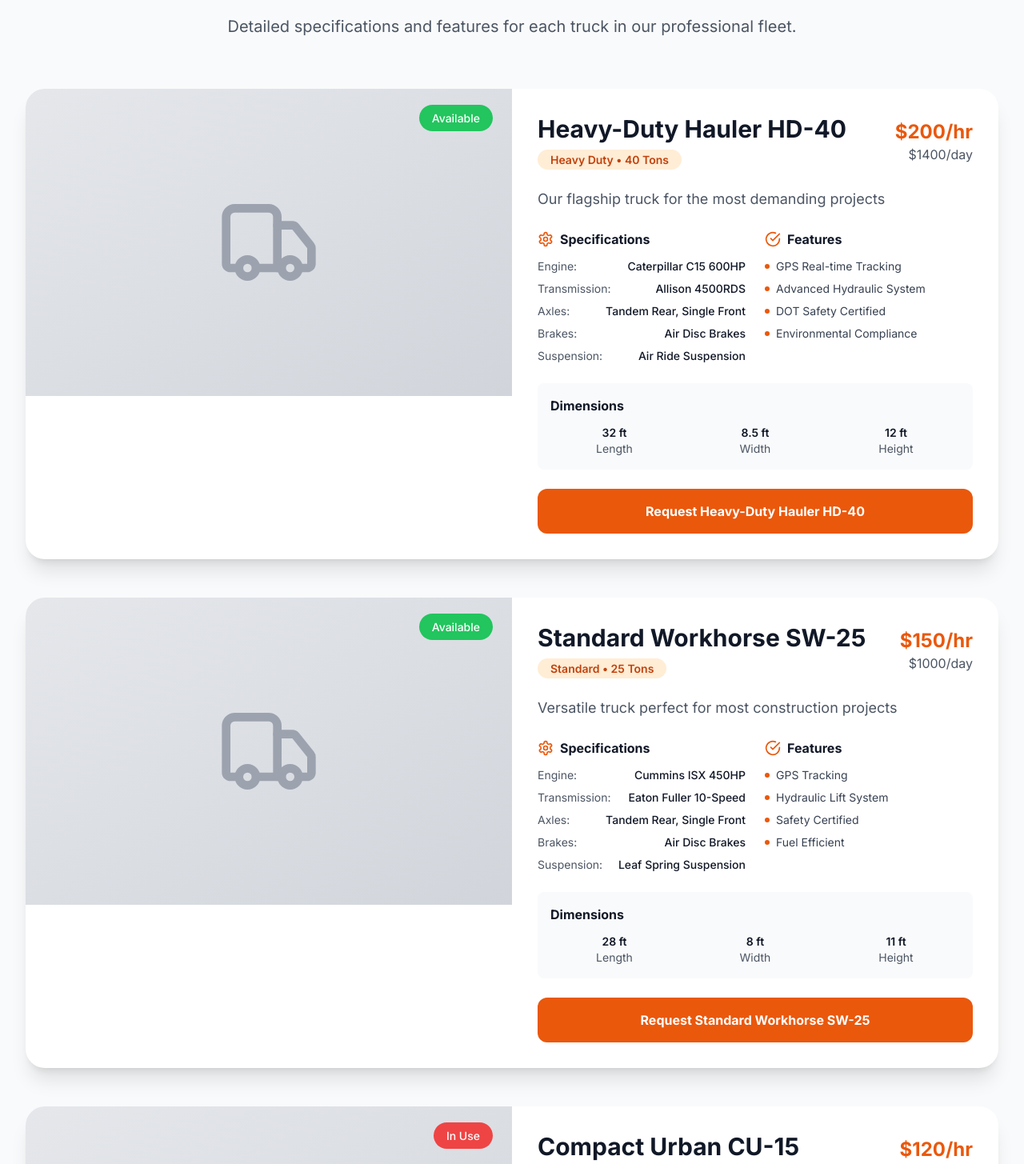
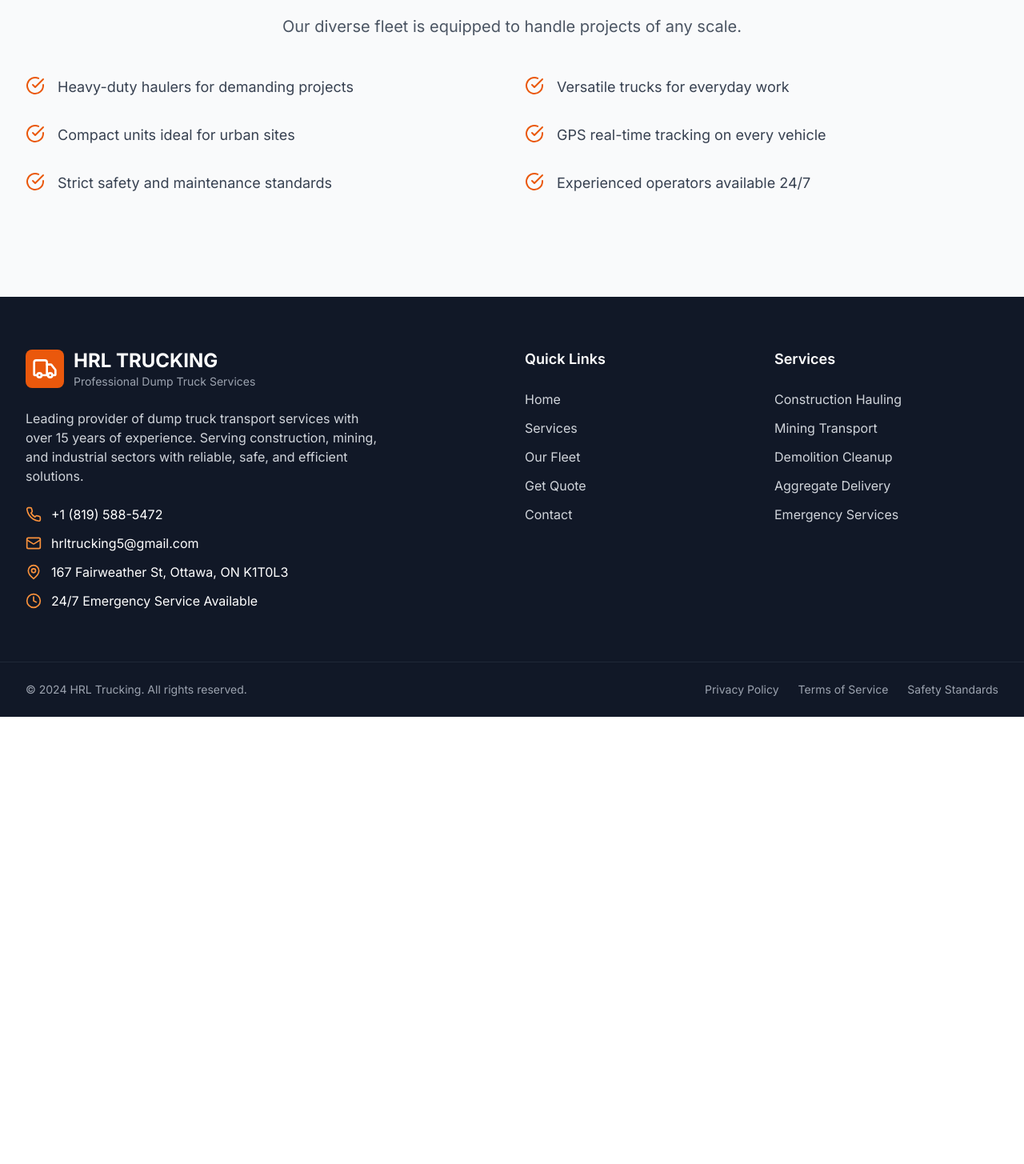
Before and after one commit to Parmjot23/HRL-Trucking, a React (Vite) app: page /fleet in a window 1280 px wide. Shown: the part 1141-2596 px from the top of the page at 80% size. After the commit the page ends 2037 px from the top, so only its background shows below. Built offline with nearby package versions, Linux system fonts and the light colour scheme.

Commit message:
Simplify fleet page with highlights

```diff
--- a/src/pages/FleetPage.tsx
+++ b/src/pages/FleetPage.tsx
@@ -1,97 +1,17 @@
 import React from 'react';
 import { motion } from 'framer-motion';
-import { Truck, Gauge, Weight, Shield, Settings, CheckCircle } from 'lucide-react';
+import { Truck, Gauge, Weight, Shield, CheckCircle } from 'lucide-react';
 
 const FleetPage: React.FC = () => {
-  const trucks = [
-    {
-      name: 'Heavy-Duty Hauler HD-40',
-      capacity: '40 Tons',
-      category: 'Heavy Duty',
-      description: 'Our flagship truck for the most demanding projects',
-      specifications: {
-        engine: 'Caterpillar C15 600HP',
-        transmission: 'Allison 4500RDS',
-        axles: 'Tandem Rear, Single Front',
-        brakes: 'Air Disc Brakes',
-        suspension: 'Air Ride Suspension'
-      },
-      features: [
-        'GPS Real-time Tracking',
-        'Advanced Hydraulic System',
-        'DOT Safety Certified',
-        'Environmental Compliance',
-        'Emergency Communication',
-        'Load Monitoring System'
-      ],
-      dimensions: {
-        length: '32 ft',
-        width: '8.5 ft',
-        height: '12 ft'
-      },
-      available: true,
-      hourlyRate: 200,
-      dailyRate: 1400
-    },
-    {
-      name: 'Standard Workhorse SW-25',
-      capacity: '25 Tons',
-      category: 'Standard',
-      description: 'Versatile truck perfect for most construction projects',
-      specifications: {
-        engine: 'Cummins ISX 450HP',
-        transmission: 'Eaton Fuller 10-Speed',
-        axles: 'Tandem Rear, Single Front',
-        brakes: 'Air Disc Brakes',
-        suspension: 'Leaf Spring Suspension'
-      },
-      features: [
-        'GPS Tracking',
-        'Hydraulic Lift System',
-        'Safety Certified',
-        'Fuel Efficient',
-        'Easy Loading',
-        'Weather Protection'
-      ],
-      dimensions: {
-        length: '28 ft',
-        width: '8 ft',
-        height: '11 ft'
-      },
-      available: true,
-      hourlyRate: 150,
-      dailyRate: 1000
-    },
-    {
-      name: 'Compact Urban CU-15',
-      capacity: '15 Tons',
-      category: 'Compact',
-      description: 'Perfect for urban projects and tight spaces',
-      specifications: {
-        engine: 'Cummins ISB 300HP',
-        transmission: 'Allison 2500HS',
-        axles: 'Single Rear, Single Front',
-        brakes: 'Hydraulic Disc Brakes',
-        suspension: 'Coil Spring Suspension'
-      },
-      features: [
-        'Compact Design',
-        'Low Emissions',
-        'Precision Control',
-        'Urban Certified',
-        'Noise Reduction',
-        'Maneuverability'
-      ],
-      dimensions: {
-        length: '24 ft',
-        width: '7.5 ft',
-        height: '10 ft'
-      },
-      available: false,
-      hourlyRate: 120,
-      dailyRate: 800
-    }
+  const fleetHighlights = [
+    'Heavy-duty haulers for demanding projects',
+    'Versatile trucks for everyday work',
+    'Compact units ideal for urban sites',
+    'GPS real-time tracking on every vehicle',
+    'Strict safety and maintenance standards',
+    'Experienced operators available 24/7'
   ];
+
 
   const fleetStats = [
     { icon: Truck, label: 'Total Trucks', value: '150+', color: 'bg-blue-500' },
@@ -149,7 +69,7 @@ const FleetPage: React.FC = () => {
         </div>
         </section>
 
-      {/* Truck Showcase */}
+        {/* Fleet Highlights */}
         <section className="section-padding bg-gray-50">
           <div className="container-custom">
             <motion.div
@@ -157,129 +77,34 @@ const FleetPage: React.FC = () => {
               whileInView={{ opacity: 1, y: 0 }}
               transition={{ duration: 0.8 }}
               viewport={{ once: true }}
-            className="text-center mb-16"
+              className="text-center mb-12"
             >
               <h2 className="text-4xl md:text-5xl font-black text-gray-900 mb-6">
-              Truck <span className="text-gradient">Specifications</span>
+                Fleet <span className="text-gradient">Overview</span>
               </h2>
               <p className="text-xl text-gray-600 max-w-3xl mx-auto">
-              Detailed specifications and features for each truck in our professional fleet.
+                Our diverse fleet is equipped to handle projects of any scale.
               </p>
             </motion.div>
 
-          <div className="space-y-12">
-            {trucks.map((truck, index) => (
+            <div className="grid md:grid-cols-2 gap-8">
+              {fleetHighlights.map((item, idx) => (
                 <motion.div
-                key={index}
-                initial={{ opacity: 0, y: 30 }}
+                  key={idx}
+                  initial={{ opacity: 0, y: 20 }}
                   whileInView={{ opacity: 1, y: 0 }}
-                transition={{ duration: 0.6, delay: index * 0.1 }}
+                  transition={{ duration: 0.6, delay: idx * 0.1 }}
                   viewport={{ once: true }}
-                className="bg-white rounded-3xl shadow-xl overflow-hidden"
+                  className="flex items-start space-x-4"
                 >
-                <div className="grid grid-cols-1 lg:grid-cols-2">
-                  {/* Truck Image */}
-                  <div className="relative h-96 bg-gradient-to-br from-gray-200 to-gray-300 flex items-center justify-center">
-                    <Truck className="h-32 w-32 text-gray-400" />
-                    <div className="absolute top-6 right-6">
-                      {truck.available ? (
-                        <span className="bg-green-500 text-white px-4 py-2 rounded-full text-sm font-medium">
-                          Available
-                        </span>
-                      ) : (
-                        <span className="bg-red-500 text-white px-4 py-2 rounded-full text-sm font-medium">
-                          In Use
-                        </span>
-                      )}
-                    </div>
-                  </div>
-
-                  {/* Truck Details */}
-                  <div className="p-8">
-                    <div className="flex items-center justify-between mb-6">
-                      <div>
-                        <h3 className="text-3xl font-bold text-gray-900 mb-2">{truck.name}</h3>
-                        <span className="bg-primary-100 text-primary-700 px-4 py-1 rounded-full text-sm font-semibold">
-                          {truck.category} • {truck.capacity}
-                        </span>
-                      </div>
-                      <div className="text-right">
-                        <div className="text-2xl font-bold text-primary-600">${truck.hourlyRate}/hr</div>
-                        <div className="text-gray-600">${truck.dailyRate}/day</div>
-                      </div>
-                    </div>
-
-                    <p className="text-gray-600 text-lg mb-6">{truck.description}</p>
-
-                    {/* Specifications */}
-                    <div className="grid grid-cols-1 md:grid-cols-2 gap-6 mb-6">
-                      <div>
-                        <h4 className="font-bold text-gray-900 mb-3 flex items-center">
-                          <Settings className="h-5 w-5 mr-2 text-primary-600" />
-                          Specifications
-                        </h4>
-                        <div className="space-y-2 text-sm">
-                          {Object.entries(truck.specifications).map(([key, value], idx) => (
-                            <div key={idx} className="flex justify-between">
-                              <span className="capitalize text-gray-600">{key}:</span>
-                              <span className="font-medium text-gray-900">{value}</span>
-                            </div>
-                          ))}
-                        </div>
-                      </div>
-
-                      <div>
-                        <h4 className="font-bold text-gray-900 mb-3 flex items-center">
-                          <CheckCircle className="h-5 w-5 mr-2 text-primary-600" />
-                          Features
-                        </h4>
-                        <div className="grid grid-cols-1 gap-2">
-                          {truck.features.slice(0, 4).map((feature, idx) => (
-                            <div key={idx} className="flex items-center space-x-2 text-sm">
-                              <div className="w-1.5 h-1.5 bg-primary-600 rounded-full"></div>
-                              <span className="text-gray-700">{feature}</span>
-                            </div>
-                          ))}
-                        </div>
-                      </div>
-                    </div>
-
-                    {/* Dimensions */}
-                    <div className="bg-gray-50 p-4 rounded-lg mb-6">
-                      <h4 className="font-bold text-gray-900 mb-3">Dimensions</h4>
-                      <div className="grid grid-cols-3 gap-4 text-sm">
-                        <div className="text-center">
-                          <div className="font-semibold text-gray-900">{truck.dimensions.length}</div>
-                          <div className="text-gray-600">Length</div>
-                        </div>
-                        <div className="text-center">
-                          <div className="font-semibold text-gray-900">{truck.dimensions.width}</div>
-                          <div className="text-gray-600">Width</div>
-                        </div>
-                        <div className="text-center">
-                          <div className="font-semibold text-gray-900">{truck.dimensions.height}</div>
-                          <div className="text-gray-600">Height</div>
-                        </div>
-                      </div>
-                    </div>
-
-                    <button
-                      className={`w-full py-4 px-6 rounded-xl font-bold transition-colors ${
-                        truck.available
-                          ? 'bg-primary-600 hover:bg-primary-700 text-white'
-                          : 'bg-gray-200 text-gray-500 cursor-not-allowed'
-                      }`}
-                      disabled={!truck.available}
-                    >
-                      {truck.available ? `Request ${truck.name}` : 'Currently Unavailable'}
-                    </button>
-                  </div>
-                </div>
+                  <CheckCircle className="h-6 w-6 text-primary-600 flex-shrink-0" />
+                  <p className="text-lg text-gray-700">{item}</p>
                 </motion.div>
               ))}
             </div>
           </div>
         </section>
+
       </div>
   );
 };
```
Lines whose indentation alone changed are shown as unchanged.
